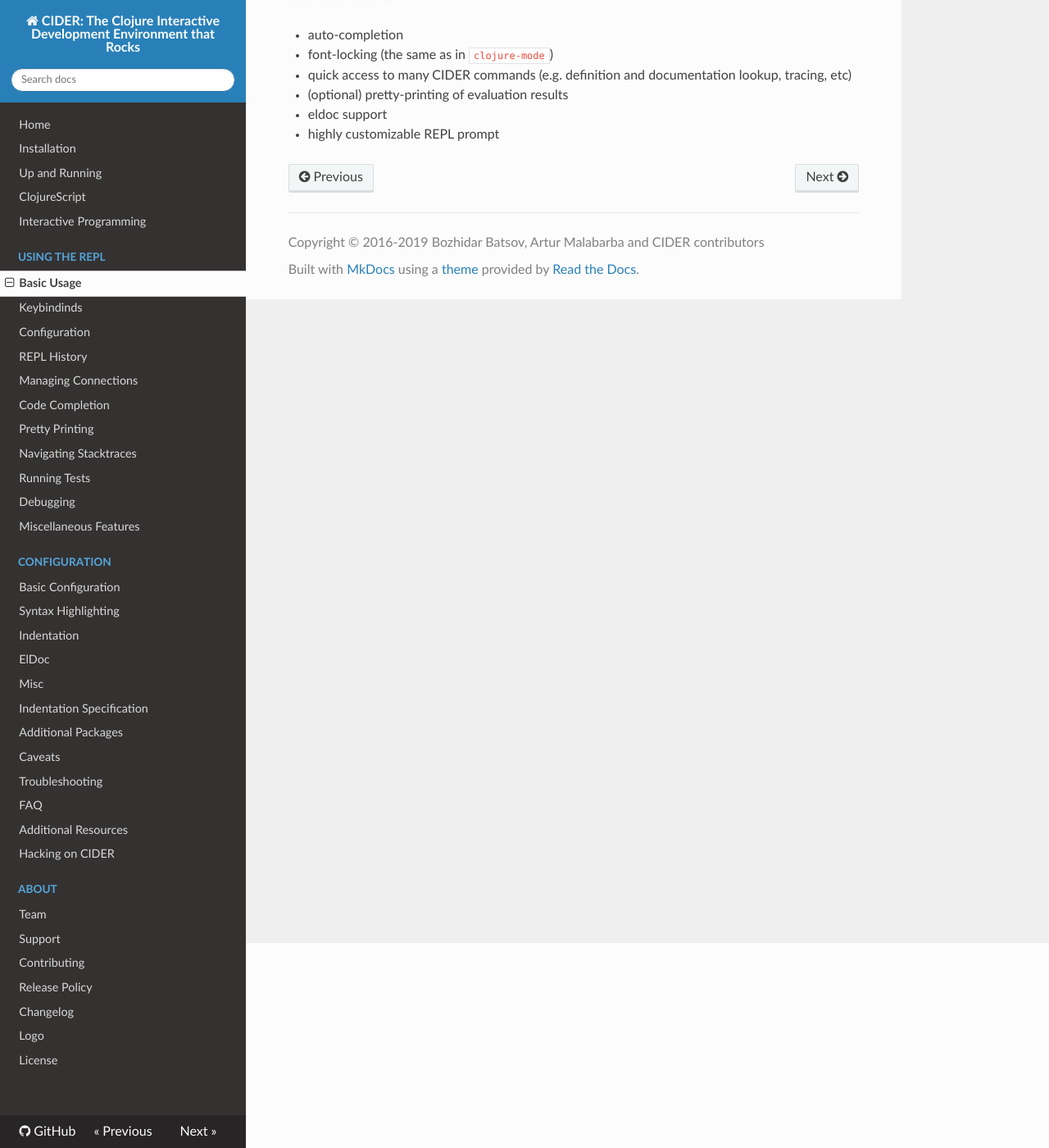
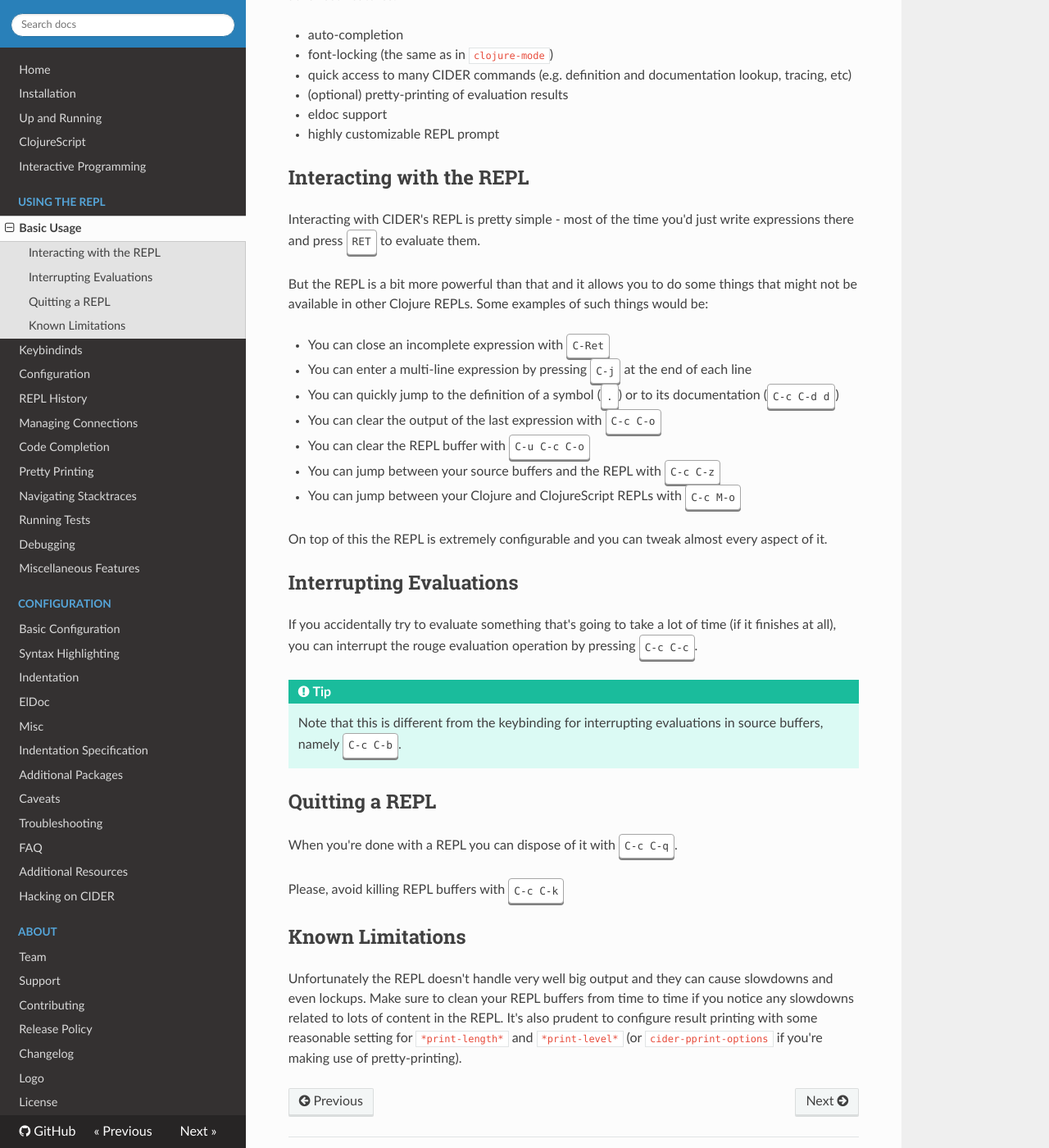
Before and after one commit to clojure-emacs/cider, an MkDocs documentation site: the page built from doc/repl/basic_usage.md, in a window 1280 px wide and 1400 px high, scrolled down 250 px. Shown: the whole window at 82% size. Built offline with MkDocs 1.6.1, drawn with Linux system fonts in a browser that asks for light colours; nearby versions of some CDN libraries; old or Windows-style settings are respelled for this version of MkDocs.

Commit message:
Extend a bit the section on basic REPL usage

```diff
--- a/doc/repl/basic_usage.md
+++ b/doc/repl/basic_usage.md
@@ -11,3 +11,45 @@
 * (optional) pretty-printing of evaluation results
 * eldoc support
 * highly customizable REPL prompt
+
+## Interacting with the REPL
+
+Interacting with CIDER's REPL is pretty simple - most of the time
+you'd just write expressions there and press <kbd>RET</kbd> to
+evaluate them.
+
+But the REPL is a bit more powerful than that and it allows you to do some things that might not be available in
+other Clojure REPLs. Some examples of such things would be:
+
+* You can close an incomplete expression with <kbd>C-Ret</kbd>
+* You can enter a multi-line expression by pressing <kbd>C-j</kbd> at the end of each line
+* You can quickly jump to the definition of a symbol (<kbd>.</kbd>) or to its documentation (<kbd>C-c C-d d</kbd>)
+* You can clear the output of the last expression with <kbd>C-c C-o</kbd>
+* You can clear the REPL buffer with <kbd>C-u C-c C-o</kbd>
+* You can jump between your source buffers and the REPL with <kbd>C-c C-z</kbd>
+* You can jump between your Clojure and ClojureScript REPLs with <kbd>C-c M-o</kbd>
+
+On top of this the REPL is extremely configurable and you can tweak almost every aspect of it.
+
+## Interrupting Evaluations
+
+If you accidentally try to evaluate something that's going to take a lot of time (if it finishes at all), you
+can interrupt the rouge evaluation operation by pressing <kbd>C-c C-c</kbd>.
+
+!!! Tip
+
+    Note that this is different from the keybinding for interrupting evaluations in source buffers,
+    namely <kbd>C-c C-b</kbd>.
+
+## Quitting a REPL
+
+When you're done with a REPL you can dispose of it with <kbd>C-c C-q</kbd>.
+
+Please, avoid killing REPL buffers with <kbd>C-c C-k</kbd>
+
+## Known Limitations
+
+Unfortunately the REPL doesn't handle very well big output and they can cause slowdowns and even lockups.
+Make sure to clean your REPL buffers from time to time if you notice any slowdowns related to lots of
+content in the REPL. It's also prudent to configure result printing with some reasonable setting for
+`*print-length*` and `*print-level*` (or `cider-pprint-options` if you're making use of pretty-printing).
```
